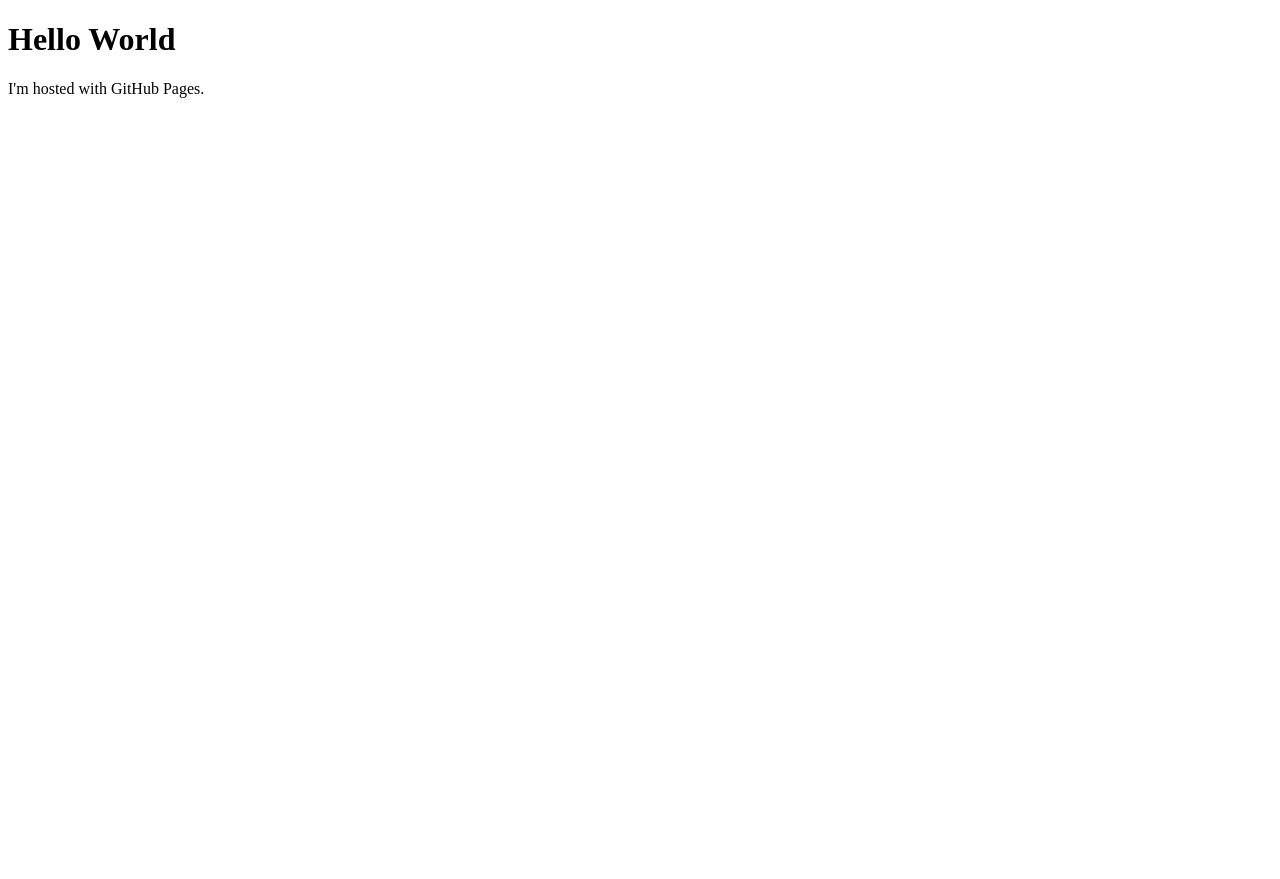
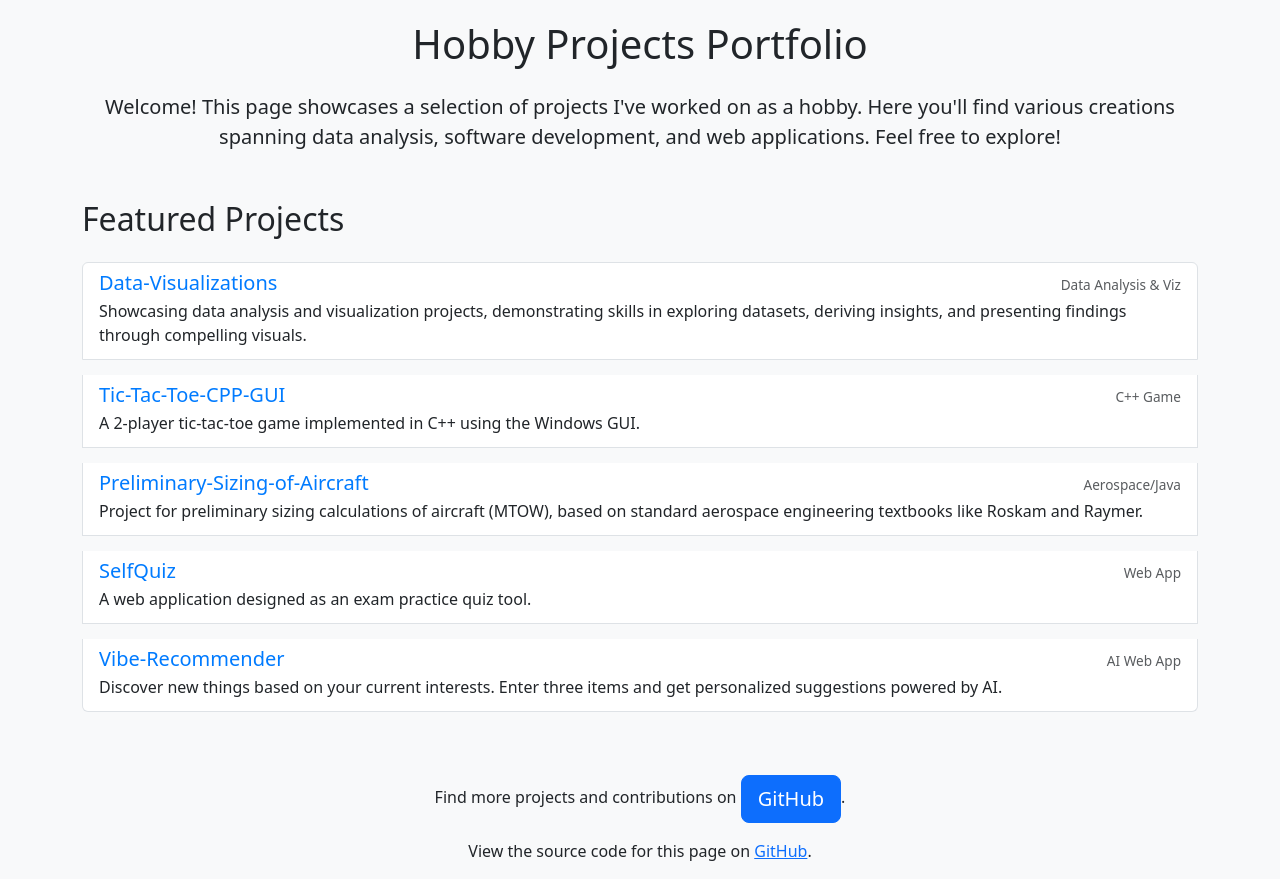
Before and after one commit to sinfulstrife/sinfulstrife.github.io, a plain HTML site: page index.html in a window 1280 px wide. Before the commit the page ends 800 px from the top, so only its background shows below. Drawn offline with nearby package versions, Linux system fonts and the light colour scheme.

Commit message:
Update index.html

```diff
--- a/index.html
+++ b/index.html
@@ -1,7 +1,112 @@
 <!DOCTYPE html>
-<html>
+<html lang="en">
+<head>
+    <meta charset="UTF-8">
+    <meta name="viewport" content="width=device-width, initial-scale=1.0">
+    <title>My Projects</title> <link href="https://cdn.jsdelivr.net/npm/bootstrap@5.3.3/dist/css/bootstrap.min.css" rel="stylesheet" integrity="sha384-QWTKZyjpPEjISv5WaRU9OFeRpok6YctnYmDr5pNlyT2bRjXh0JMhjY6hW+ALEwIH" crossorigin="anonymous">
+    <style>
+        /* Optional custom styles to supplement Bootstrap */
+        body {
+            padding-top: 20px; /* Add some space at the top */
+            background-color: #f8f9fa; /* Light grey background */
+        }
+        .project-item {
+            margin-bottom: 15px;
+        }
+        .project-item .card-body {
+            padding: 15px;
+        }
+        .project-item .card-title a {
+             text-decoration: none;
+             color: #007bff; /* Bootstrap primary blue */
+        }
+         .project-item .card-title a:hover {
+             text-decoration: underline;
+        }
+        /* Style for small text indicating category/language */
+        .project-item small {
+            font-size: 0.85em;
+            min-width: 100px; /* Give it a minimum width to help alignment */
+            text-align: right;
+        }
+
+         /* Responsive adjustment for small text */
+        @media (max-width: 576px) {
+            .project-item .d-flex {
+                flex-direction: column; /* Stack title and category on small screens */
+                align-items: flex-start !important;
+            }
+             .project-item small {
+                text-align: left;
+                margin-top: 5px; /* Add space above category when stacked */
+             }
+        }
+    </style>
+</head>
 <body>
-    <h1>Hello World</h1>
-    <p>I'm hosted with GitHub Pages.</p>
+
+    <div class="container">
+        <h1 class="mb-4 text-center">Hobby Projects Portfolio</h1> <p class="lead text-center mb-5">
+            Welcome! This page showcases a selection of projects I've worked on as a hobby.
+            Here you'll find various creations spanning data analysis, software development, and web applications.
+            Feel free to explore!
+        </p>
+
+        <h2 class="mb-4">Featured Projects</h2> <div class="list-group">
+            <div class="list-group-item list-group-item-action project-item">
+                <div class="d-flex w-100 justify-content-between align-items-center">
+                    <h5 class="mb-1 card-title">
+                        <a href="https://github.com/shfqrkhn/Data-Visualizations" target="_blank">Data-Visualizations</a>
+                    </h5>
+                     <small class="text-muted">Data Analysis & Viz</small>
+                </div>
+                <p class="mb-1 project-description">Showcasing data analysis and visualization projects, demonstrating skills in exploring datasets, deriving insights, and presenting findings through compelling visuals.</p>
+            </div>
+
+            <div class="list-group-item list-group-item-action project-item">
+                <div class="d-flex w-100 justify-content-between align-items-center">
+                    <h5 class="mb-1 card-title">
+                         <a href="https://github.com/shfqrkhn/Tic-Tac-Toe-CPP-GUI" target="_blank">Tic-Tac-Toe-CPP-GUI</a>
+                    </h5>
+                     <small class="text-muted">C++ Game</small>
+                </div>
+                <p class="mb-1 project-description">A 2-player tic-tac-toe game implemented in C++ using the Windows GUI.</p>
+            </div>
+
+            <div class="list-group-item list-group-item-action project-item">
+                 <div class="d-flex w-100 justify-content-between align-items-center">
+                    <h5 class="mb-1 card-title">
+                        <a href="https://github.com/shfqrkhn/Preliminary-Sizing-of-Aircraft" target="_blank">Preliminary-Sizing-of-Aircraft</a>
+                    </h5>
+                    <small class="text-muted">Aerospace/Java</small>
+                </div>
+                <p class="mb-1 project-description">Project for preliminary sizing calculations of aircraft (MTOW), based on standard aerospace engineering textbooks like Roskam and Raymer.</p>
+            </div>
+
+             <div class="list-group-item list-group-item-action project-item">
+                 <div class="d-flex w-100 justify-content-between align-items-center">
+                    <h5 class="mb-1 card-title">
+                        <a href="https://github.com/shfqrkhn/SelfQuiz" target="_blank">SelfQuiz</a>
+                    </h5>
+                    <small class="text-muted">Web App</small>
+                </div>
+                <p class="mb-1 project-description">A web application designed as an exam practice quiz tool.</p>
+            </div>
+
+             <div class="list-group-item list-group-item-action project-item">
+                 <div class="d-flex w-100 justify-content-between align-items-center">
+                     <h5 class="mb-1 card-title">
+                         <a href="https://github.com/shfqrkhn/Vibe-Recommender" target="_blank">Vibe-Recommender</a>
+                     </h5>
+                     <small class="text-muted">AI Web App</small>
+                 </div>
+                <p class="mb-1 project-description">Discover new things based on your current interests. Enter three items and get personalized suggestions powered by AI.</p>
+            </div>
+
+            </div> <div class="text-center mt-5">
+            <p>Find more projects and contributions on <a href="https://github.com/shfqrkhn" target="_blank" class="btn btn-primary btn-lg">GitHub</a>.</p> <p class="mt-3">View the source code for this page on <a href="https://github.com/shfqrkhn/shfqrkhn.github.io" target="_blank">GitHub</a>.</p>
+        </div>
+
+    </div> <script src="https://cdn.jsdelivr.net/npm/bootstrap@5.3.3/dist/js/bootstrap.bundle.min.js" integrity="sha384-YvpcrYf0tY3lHB60NNkmXc5s9fDVZLESaAA55NDzOxhy9GkcIdslK1eN7N6jIeHz" crossorigin="anonymous"></script>
 </body>
 </html>
```
